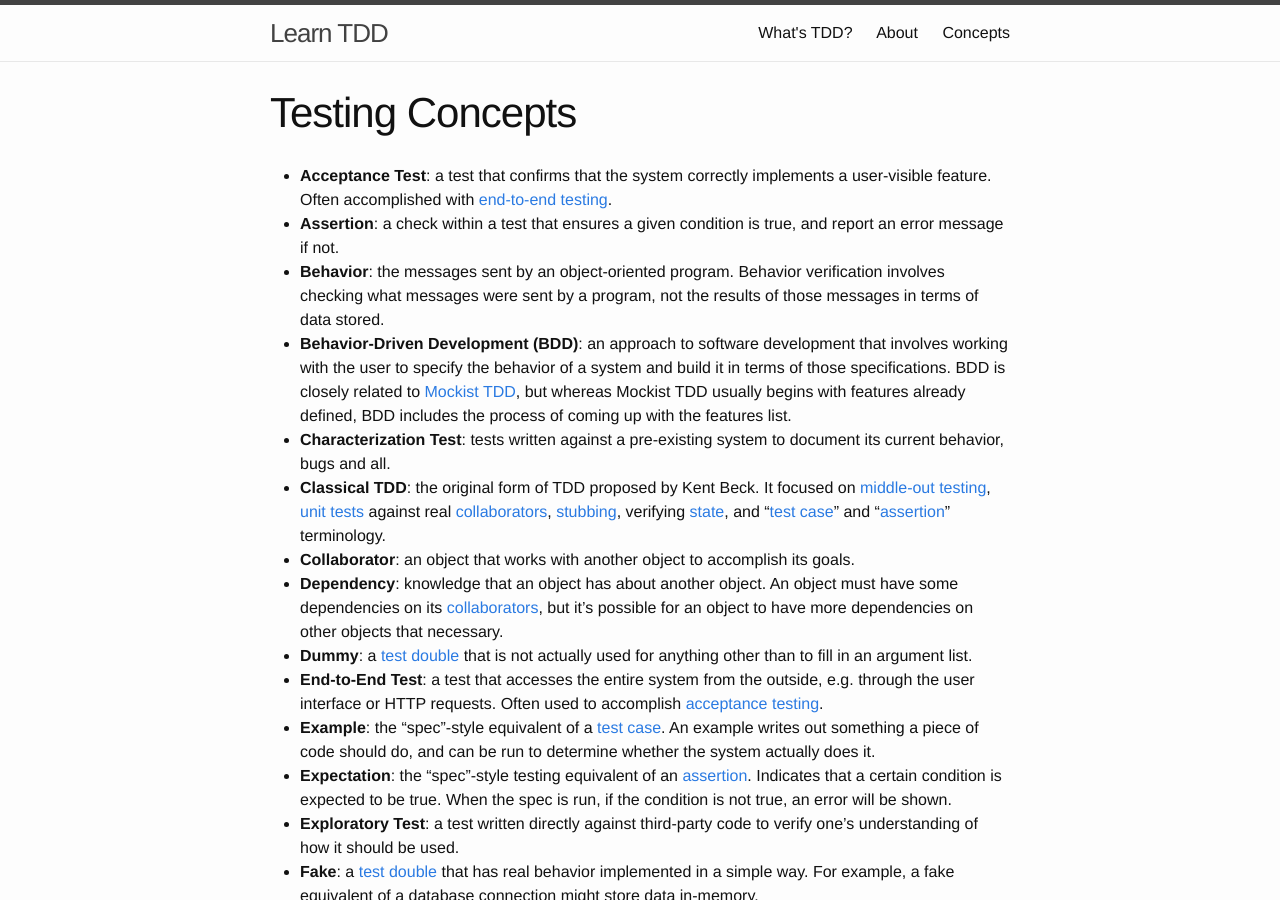
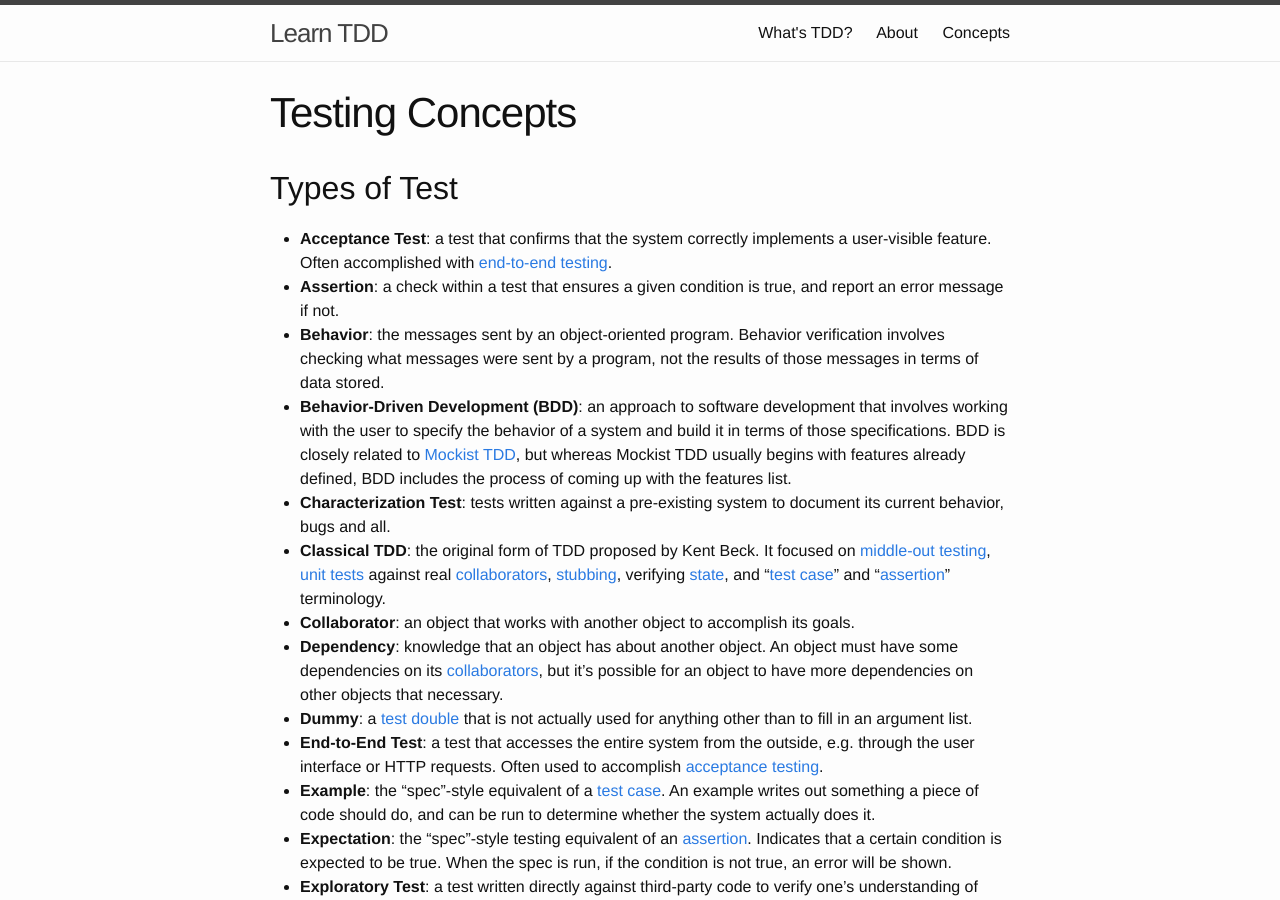
Before and after one commit to learn-tdd-in/learntdd.in, a Jekyll site: the page built from concepts.md, in a window 1280 px wide and 900 px high. Built offline with Jekyll 4.4.1, drawn with Linux system fonts in a browser that asks for light colours.

Commit message:
Position page anchors consistently

```diff
--- a/concepts.md
+++ b/concepts.md
@@ -2,7 +2,9 @@
 title: Testing Concepts
 ---
 
-* <a name="acceptance-test"></a>**Acceptance Test**: a test that confirms that the system correctly implements a user-visible feature. Often accomplished with [end-to-end testing](#end-to-end-test).
+## Types of Test
+
+* **<a name="acceptance-test"></a>Acceptance Test**: a test that confirms that the system correctly implements a user-visible feature. Often accomplished with [end-to-end testing](#end-to-end-test).
 * **<a name="assertion"></a>Assertion**: a check within a test that ensures a given condition is true, and report an error message if not.
 * **<a name="behavior"></a>Behavior**: the messages sent by an object-oriented program. Behavior verification involves checking what messages were sent by a program, not the results of those messages in terms of data stored.
 * **<a name="bdd"></a>Behavior-Driven Development (BDD)**: an approach to software development that involves working with the user to specify the behavior of a system and build it in terms of those specifications. BDD is closely related to [Mockist TDD](#mockist-tdd), but whereas Mockist TDD usually begins with features already defined, BDD includes the process of coming up with the features list.
```
